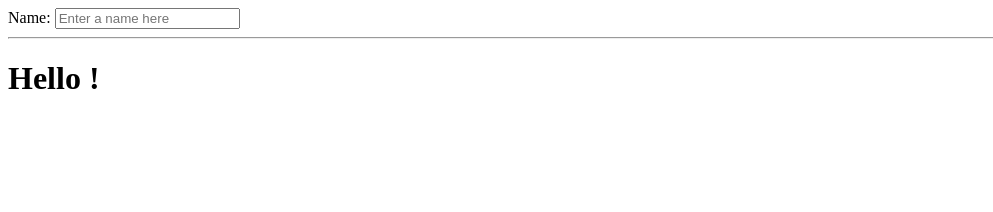
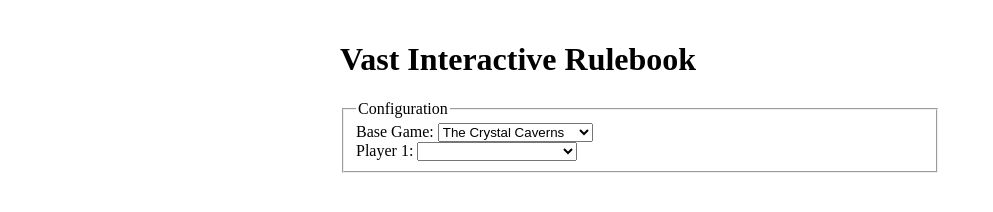
Before and after one commit to data-flux/vast, a plain HTML site: page index.html in a window 1280 px wide. Shown: the whole page, without its empty margins (0-993 px from the left). Drawn offline with nearby package versions, Linux system fonts and the light colour scheme.

Commit message:
css and option

```diff
--- /dev/null
+++ b/app.js
@@ -0,0 +1,6 @@
+var ngApp = angular.module('ngApp', []);
+
+ngApp.controller('configController', function ($scope) {
+    $scope.game = "tcc";
+    $scope.hero = "none";
+});
--- a/index.html
+++ b/index.html
@@ -1,14 +1,44 @@
 <!doctype html>
-<html ng-app>
+<html ng-app="ngApp">
     <head>
         <script src="https://ajax.googleapis.com/ajax/libs/angularjs/1.7.9/angular.min.js"></script>
+        <link rel="stylesheet" type="text/css" href="style.css">
+        <script src="./app.js"></script>
     </head>
     <body>
-    <div>
-      <label>Name:</label>
-      <input type="text" ng-model="yourName" placeholder="Enter a name here">
-      <hr>
-      <h1>Hello {{yourName}}!</h1>
+        <h1>Vast Interactive Rulebook</h1>
+        <div ng-controller='configController'>
+            <fieldset>
+                <legend>Configuration</legend>
+                <label>
+                    Base Game: <select id="game" ng-model="game">
+                        <option value="tcc">The Crystal Caverns</option>
+                        <option value="tmm">The Mysterious Manor</option>
+                    </select>
+                </label><br/>
+                <label>
+                    Player 1: <select id="p1" ng-model="p1">
+                        <option value=""></option>
+                        <option value="knight"      class="hero">The Knight</option>
+                        <option value="paladin"     class="hero">The Paladin</option>
+                        <option value="armorknight" class="hero">The Armored Knight</option>
+                        <option value="goblins"     class="vermin">The Goblins</option>
+                        <option value="skeletons"   class="vermin">The Skeletons</option>
+                        <option value="vileghoul"   class="vermin">The Vile Ghoul</option>
+                        <option value="dragon"      class="monster">The Dragon</option>
+                        <option value="spider"      class="monster">The Spider</option>
+                        <option value="nightmareunicorn" class="monster">The Nightmare Unicorn</option>
+                        <option value="shadowpaladin" class="monster">The Shadow Paladin</option>
+                        <option value="cave"        class="dungeon">The Cave</option>
+                        <option value="manor"       class="dungeon">The Manor</option>
+                        <option value="caveghost"   class="dungeon">The Cave Ghost</option>
+                        <option value="thief"       class="thief">The Thief</option>
+                        <option value="warlock"     class="thief">The Warlock</option>
+                        <option value="ghoul"       class="ghoul">The Ghoul</option>
+                        <option value="ghost"       class="ghost">The Ghost</option>
+                    </select>
+                </label>
+            </fieldset>
         </div>
     </body>
 </html>
--- /dev/null
+++ b/style.css
@@ -0,0 +1,18 @@
+html {
+    /*background-color: black;*/
+}
+
+body {
+    max-width: 600px;
+    margin: auto;
+    padding: 20px;
+    background-color: white;
+}
+
+option.hero     { background-color: #a1792e; color: white; }
+option.vermin   { background-color: #317a3b; color: white; }
+option.monster  { background-color: #881822; color: white; }
+option.dungeon  { background-color: #451b57; color: white; }
+option.thief    { background-color: #464748; color: white; }
+option.ghoul    { background-color: #da511d; color: white; }
+option.ghost    { background-color: #0f4e8c; color: white; }
```
Lines whose indentation alone changed are shown as unchanged.
